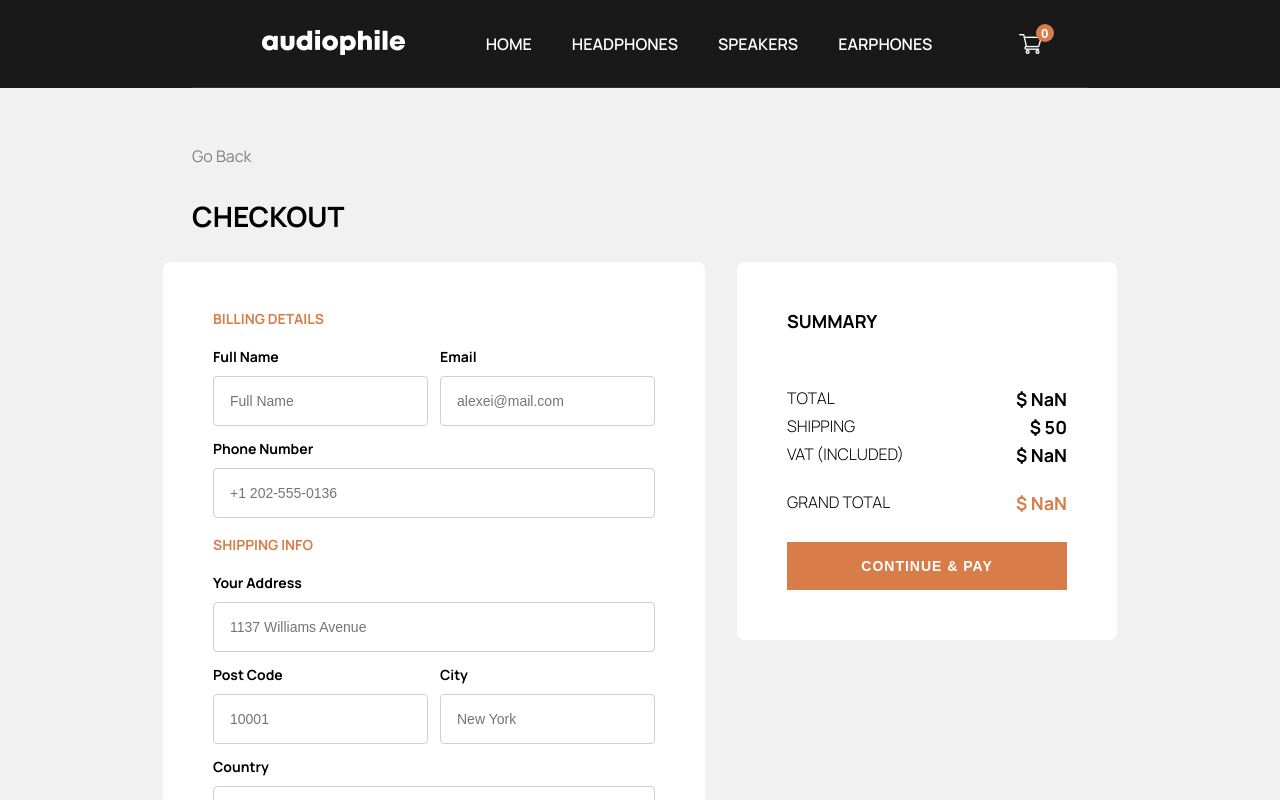
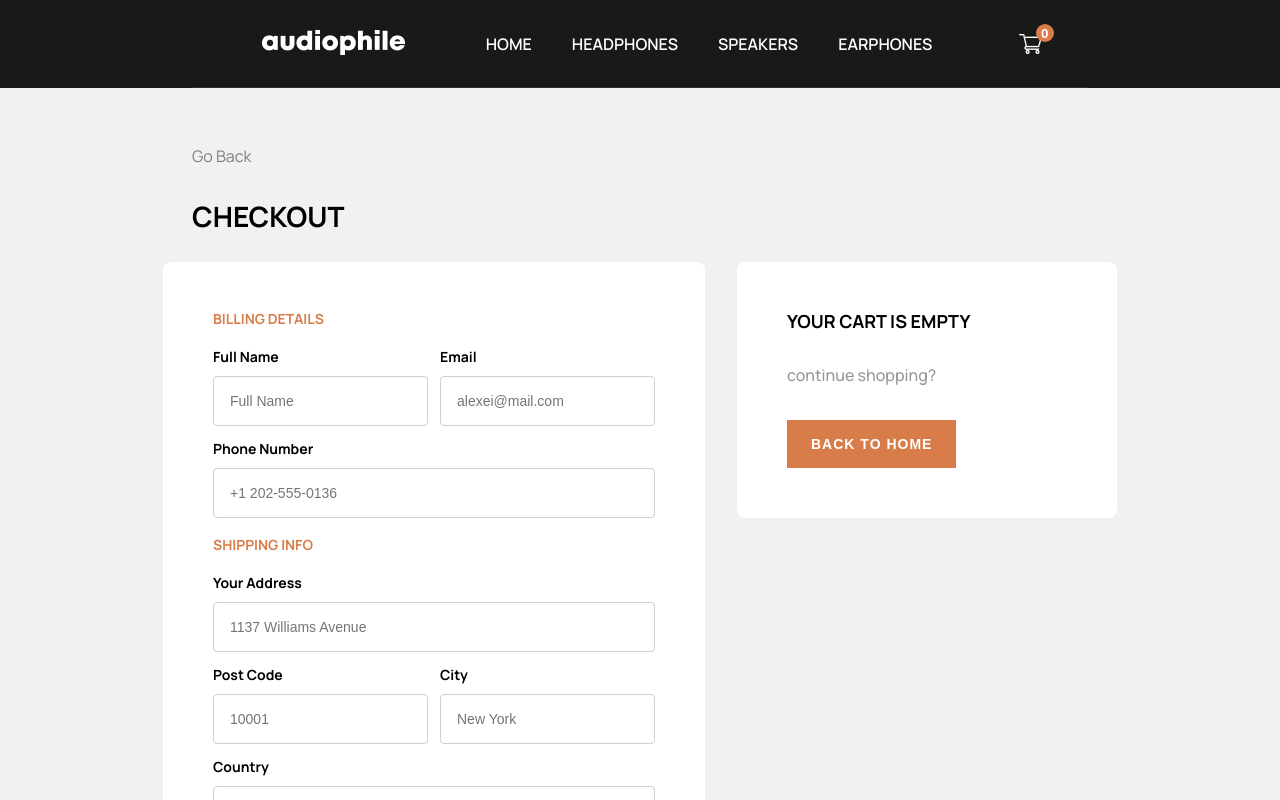
Before and after one commit to raminta-kup/electronics-shop-fe, a React (Create React App) app: page /checkout in a window 1280 px wide. Shown: the top 800 px of the page. Built offline with nearby package versions, Linux system fonts and the light colour scheme.

Commit message:
added conditional rendering to summary component

```diff
--- a/src/components/checkout/BasketProductSummary.jsx
+++ b/src/components/checkout/BasketProductSummary.jsx
@@ -4,12 +4,16 @@ import { Button } from "../buttons/Button"
 import { useContext } from "react";
 import { devices } from "../../ScreenSizes/screenSizes";
 import CartContext from "../../CartContext";
+import { Paragraph } from "../Paragraph";
+import { Link } from "react-router-dom";
 
 export const BasketProductSummary = () => {
     const { cart, calculateTotal, calculateGrandTotal, calculateTax } = useContext(CartContext);
 
     return (
         <BasketSummaryContainer>
+            {cart.length > 0 ? (
+                <>
                     <SummaryTitle>summary</SummaryTitle>
                     <BasketProductsContainer>
                         {cart.map((item) => {
@@ -36,6 +40,17 @@ export const BasketProductSummary = () => {
                         <SummarySpan>grand total</SummarySpan>
                         <SummaryGrandTotal>$ {calculateGrandTotal(cart)}</SummaryGrandTotal>
                     </CalculationContainer>
+                </>
+            ) : (
+                <>
+                    <SummaryTitle>Your cart is empty</SummaryTitle>
+                    <Paragraph
+                        text="continue shopping?"
+                        textColor="#979797"
+                    />
+                </>
+            )}
+            {cart.length > 0 ? (
                 <Button
                     text="continue & pay"
                     fontWeight="600"
@@ -44,6 +59,18 @@ export const BasketProductSummary = () => {
                     textColor="#FFF"
                     type="submit"
                 />
+            ) : (
+                <Link to="/">
+                    <Button
+                        text="back to home"
+                        fontWeight="600"
+                        backgroundColor="#D87D4A"
+                        borderColor="transparent"
+                        textColor="#FFF"
+                    />
+                </Link>
+            )}
+
         </BasketSummaryContainer>
     )
 }
```
Lines whose indentation alone changed are shown as unchanged.
